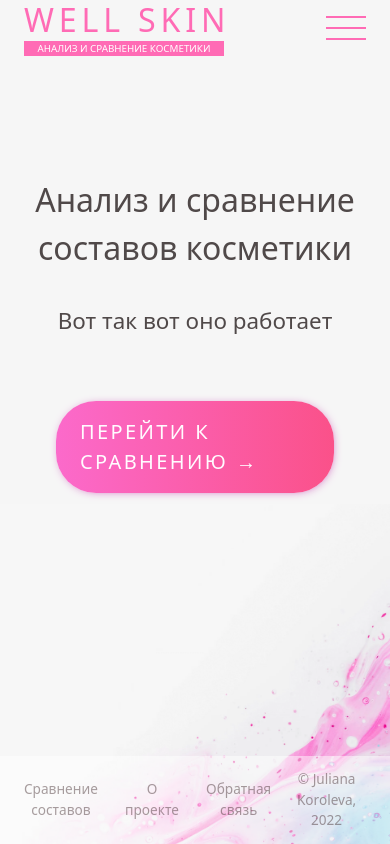
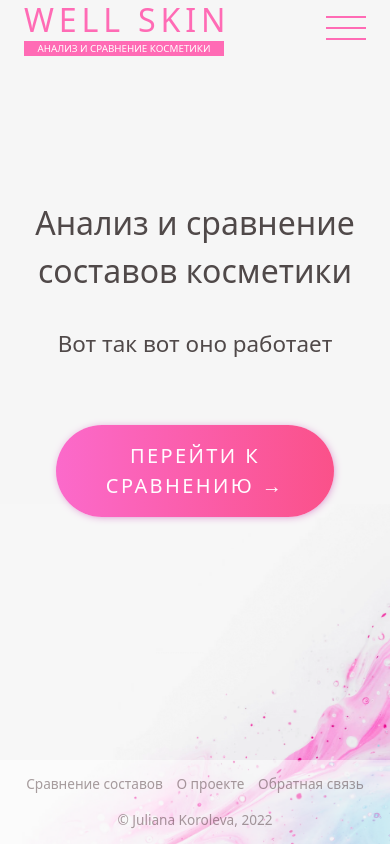
Before and after one commit to KJuliana/Well-skin, a PHP site: page /index.php in a window 390 px wide. Run offline with PHP 8.4, Linux system fonts and the light colour scheme.

Commit message:
Оформление главной страницы для мобильной версии

```diff
--- a/style.css
+++ b/style.css
@@ -191,7 +191,7 @@ a {
         top: var(--header-height);
         bottom: 0;
         width: 100%;
-        background-color: hsla(350, 0%, 98%, 1);
+        background-color: hsla(0, 0%, 96%, 1);
         transition: 0.3s ease-out;
         transform: translateX(calc(var(--header-height) + 100%));
         box-shadow: -10px 0 8px -10px;
@@ -317,7 +317,7 @@ a {
     display: flex;
     flex-direction: column;
     justify-content: center;
-    padding-bottom: 15vh;
+    padding-bottom: 10vh;
 }
 
 .page__title {
@@ -570,6 +570,7 @@ a {
     align-items: center;
     display: flex;
     gap: 1rem;
+    flex-wrap: wrap;
     justify-content: space-between;
     margin: 0 auto;
     max-width: var(--max-content-width);
@@ -577,14 +578,28 @@ a {
     text-align: center;
 }
 
+@media (max-width: 767px) {
+    .footer {
+        justify-content: center;
+    }
+}
+
 .footer__links {
     display: flex;
-    gap: 2em;
-    justify-content: center;
+    flex: auto;
+    flex-wrap: wrap;
+    gap: 1em;
+}
+
+@media (max-width: 767px) {
+    .footer__links {
+        justify-content: center;
+    }
 }
 
 .footer__link {
     color: inherit;
+    white-space: nowrap;
 }
 
 .footer__link:hover {
@@ -754,7 +769,7 @@ a {
     background: linear-gradient(to right, hsl(320deg 95% 70%), hsl(340deg 95% 65%));
     color: #fffcff;
     border: none;
-    border-radius: 2em;
+    border-radius: 4em;
     box-shadow: 1px 1px 10px -3px #cc54b8;
     cursor: pointer;
     font: inherit;
@@ -764,6 +779,7 @@ a {
     letter-spacing: 0.12em;
     padding: 1rem 1.5rem;
     margin: 2rem;
+    text-align: center;
     transition: transform 0.05s ease-out, filter 0.05s ease-out, box-shadow 0.05s ease-out;
     user-select: none;
 }
```
